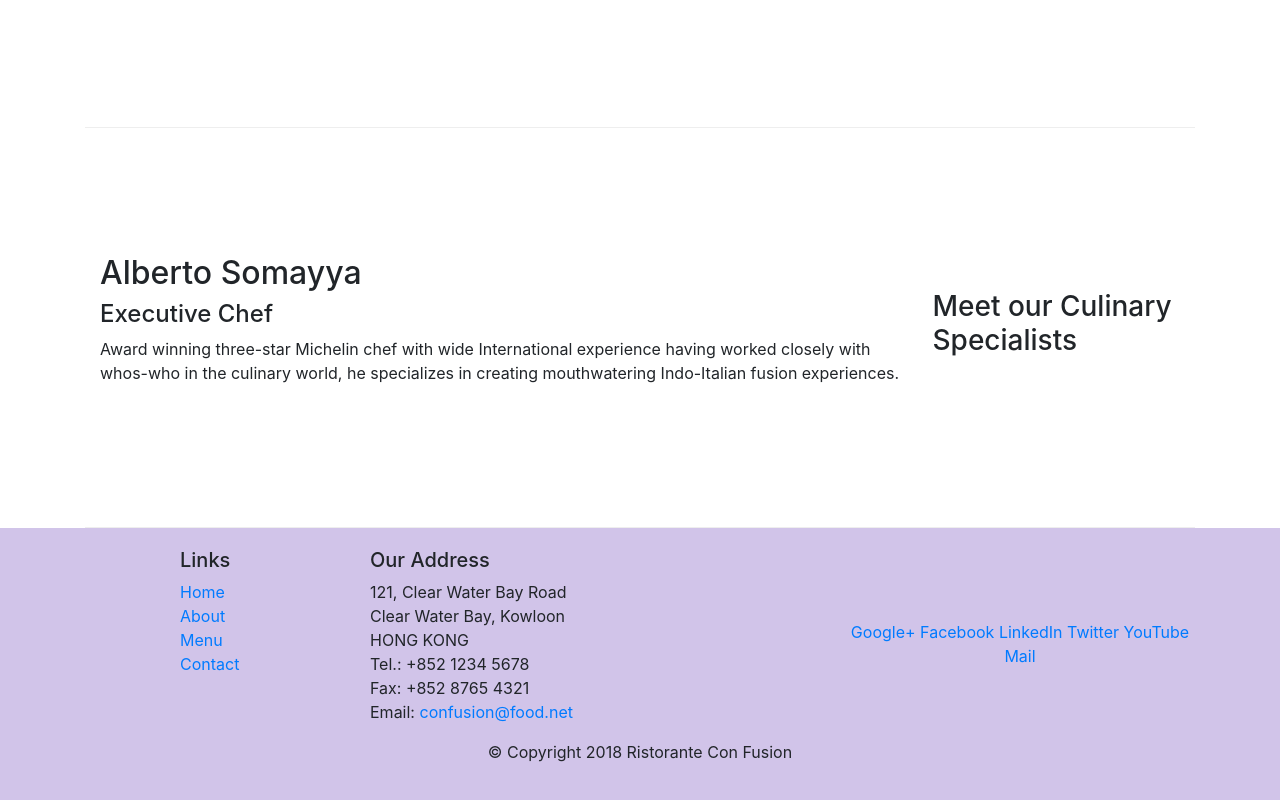
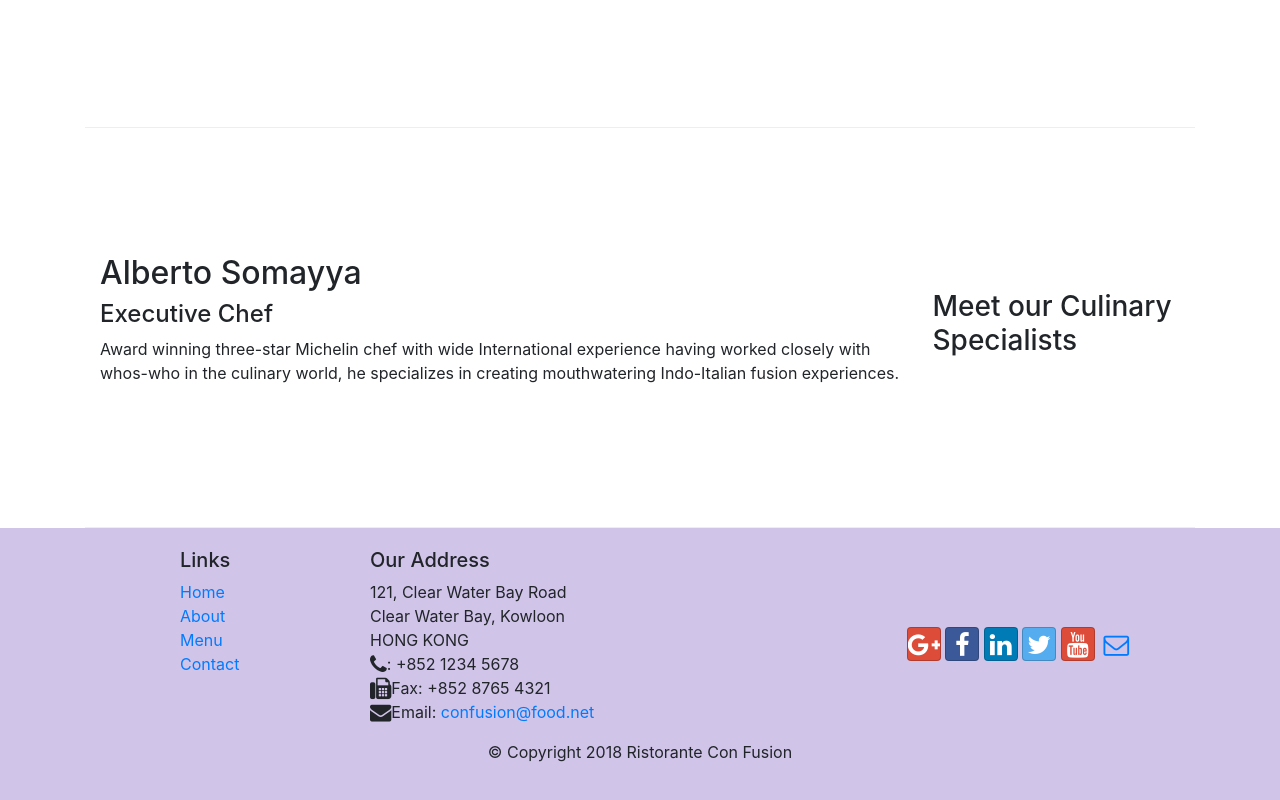
Before and after one commit to TailinLyu/Coursera-Front-End, a website: page index.html in a window 1280 px wide. Shown: the part 1078-1878 px from the top of the page. Drawn offline with nearby package versions, Linux system fonts and the light colour scheme.

Commit message:
Font-Awesome and Bootstrap-social

```diff
--- a/index.html
+++ b/index.html
@@ -9,6 +9,8 @@
 
     <!-- Bootstrap CSS -->
     <link rel="stylesheet" href="node_modules/bootstrap/dist/css/bootstrap.min.css">
+    <link rel="stylesheet" href="node_modules/font-awesome/css/font-awesome.min.css">
+    <link rel="stylesheet" href="node_modules/bootstrap-social/bootstrap-social.css">
     <link rel="stylesheet" href="css/styles.css">
     <title>Ristorante Con Fusion</title>
 </head>
@@ -23,10 +25,10 @@
             <div class="collapse navbar-collapse" id="Navbar">
             </div>
             <ul class="navbar-nav mr-auto">
-                <li class="nav-item active"><a class="nav-link" href = '#'>Home</a></li>
-                <li class="nav-item"><a class="nav-link" href = './aboutus.html'>About</a></li>
-                <li class="nav-item"><a class="nav-link" href = '#'>Menu</a></li>
-                <li class="nav-item"><a class="nav-link" href = '#'>Contact</a></li>
+                <li class="nav-item active"><a class="nav-link" href = './index.html'><span class = "fa fa-home fa-lg"></span>Home</a></li>
+                <li class="nav-item active"><a class="nav-link" href = './aboutus.html'><span class = "fa fa-info fa-lg"></span>About</Abbr></a></li>
+                <li class="nav-item"><a class="nav-link" href = '#'><span class = "fa fa-list fa-lg"></span>Menu</a></li>
+                <li class="nav-item"><a class="nav-link" href = '#'><span class = "fa fa-address-card fa-lg"></span>Contact</a></li>
             </ul>
         </div>
     </nav>
@@ -95,20 +97,21 @@
 		              121, Clear Water Bay Road<br>
 		              Clear Water Bay, Kowloon<br>
 		              HONG KONG<br>
-		              Tel.: +852 1234 5678<br>
-		              Fax: +852 8765 4321<br>
-		              Email: <a href="mailto:confusion@food.net">confusion@food.net</a>
+                      <i class="fa fa-phone fa-lg"></i>: +852 1234 5678<br>
+		              <i class="fa fa-fax fa-lg"></i>Fax: +852 8765 4321<br>
+		              <i class="fa fa-envelope fa-lg"></i>Email: <a href="mailto:confusion@food.net">confusion@food.net</a>
+		           </address>
 		           </address>
                 </div>
                 <div class="col-12 col-sm-4 align-self-center">
-                    <div class="text-center">
-                        <a href="http://google.com/+">Google+</a>
-                        <a href="http://www.facebook.com/profile.php?id=">Facebook</a>
-                        <a href="http://www.linkedin.com/in/">LinkedIn</a>
-                        <a href="http://twitter.com/">Twitter</a>
-                        <a href="http://youtube.com/">YouTube</a>
-                        <a href="mailto:">Mail</a>
-                    </div>
+                        <div class="text-center">
+                                <a class="btn btn-social-icon btn-google" href="http://google.com/+"><i class="fa fa-google-plus"></i></a>
+                                <a class="btn btn-social-icon btn-facebook" href="http://www.facebook.com/profile.php?id="><i class="fa fa-facebook"></i></a>
+                                <a class="btn btn-social-icon btn-linkedin" href="http://www.linkedin.com/in/"><i class="fa fa-linkedin"></i></a>
+                                <a class="btn btn-social-icon btn-twitter" href="http://twitter.com/"><i class="fa fa-twitter"></i></a>
+                                <a class="btn btn-social-icon btn-google" href="http://youtube.com/"><i class="fa fa-youtube"></i></a>
+                                <a class="btn btn-social-icon" href="mailto:"><i class="fa fa-envelope-o"></i></a>
+                            </div>
                 </div>
            </div>
            <div class="row justify-content-center">
--- a/package.json
+++ b/package.json
@@ -15,6 +15,8 @@
   },
   "dependencies": {
     "bootstrap": "^4.0.0",
+    "bootstrap-social": "^5.1.1",
+    "font-awesome": "^4.7.0",
     "jquery": "^3.3.1",
     "popper.js": "^1.12.9"
   }
```
Also changed, not shown: aboutus.html (+17 -15 lines), 1 other file.
